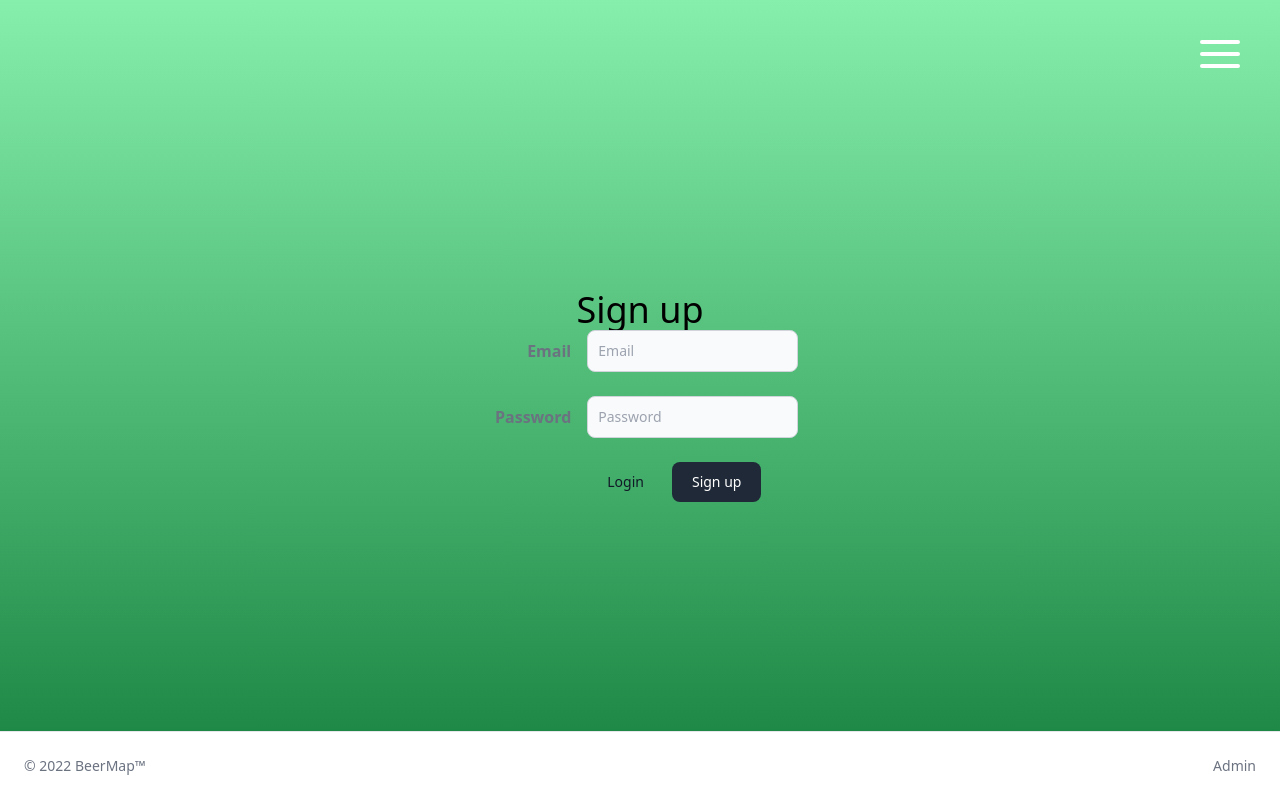
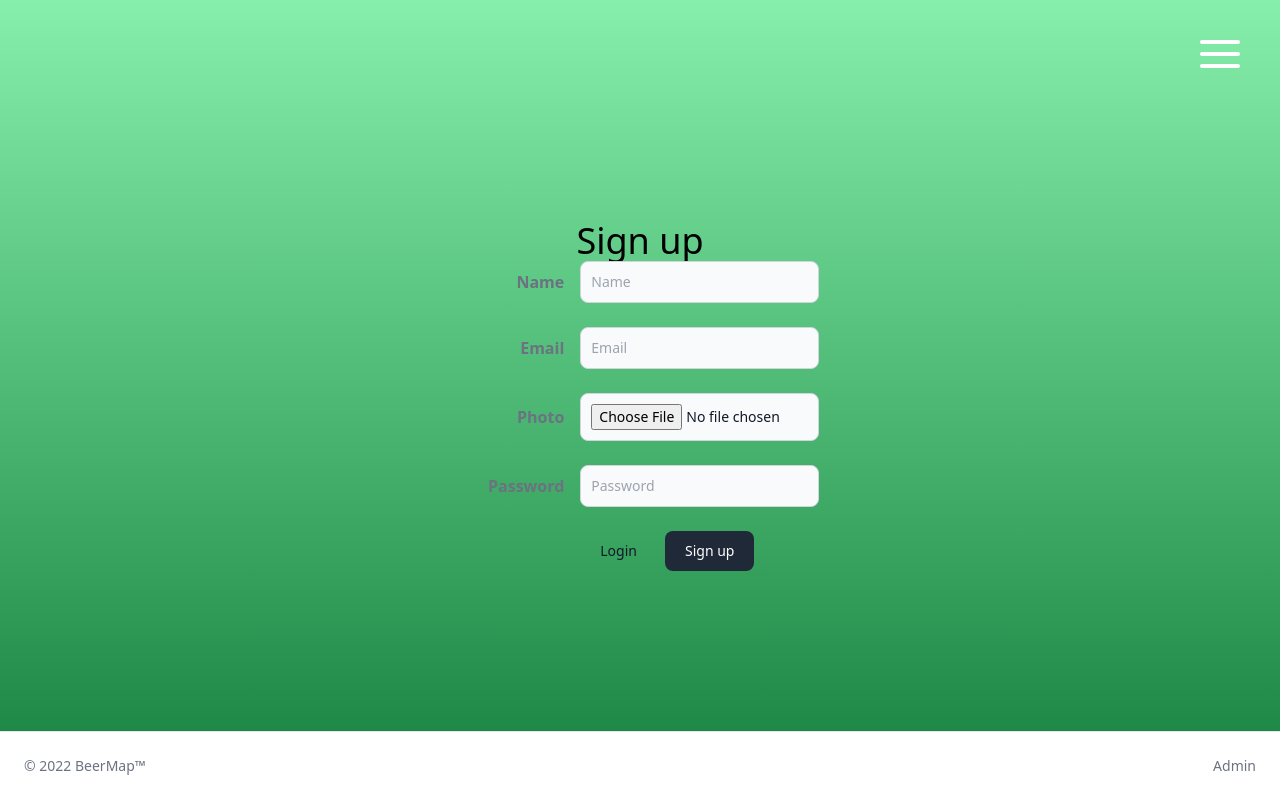
Before and after one commit to FransGPasse/Malmo-Beermap, a React (Vite) app: page /adminsignup in a window 1280 px wide. Built offline with nearby package versions, Linux system fonts and the light colour scheme; no server answers.

Commit message:
Creating doc and uploading profile picture when a user signs up

```diff
--- a/src/components/AdminSignUpForm.jsx
+++ b/src/components/AdminSignUpForm.jsx
@@ -4,11 +4,23 @@ import { Link, useNavigate } from "react-router-dom"
 
 const AdminSignUpForm = () => {
   const emailRef = useRef()
+  const nameRef = useRef()
   const passwordRef = useRef()
+  const photoRef = useRef()
+  const [photo, setPhoto] = useState(false)
   const [error, setError] = useState(null)
   const [loading, setLoading] = useState(false)
   const { signup } = useAuthContext()
   const navigate = useNavigate()
+
+  const handleFileChange = (e) => {
+    if (!e.target.files.length) {
+      setPhoto(null)
+      return
+    }
+    setPhoto(e.target.files[0])
+    console.log("Chosen photo", e.target.files[0])
+  }
 
   //Funktion som hanterar när vårt formulär submittas
   const handleSubmit = async (e) => {
@@ -24,7 +36,12 @@ const AdminSignUpForm = () => {
       setLoading(true)
 
       //Signar upp användaren med värdena från input-referenserna
-      await signup(emailRef.current.value, passwordRef.current.value)
+      await signup(
+        emailRef.current.value,
+        passwordRef.current.value,
+        nameRef.current.value,
+        photo
+      )
 
       /*       //Sätter displayname och foto
       await setDisplayNameAndPhoto(displayNameRef.current.value, photo) */
@@ -56,6 +73,25 @@ const AdminSignUpForm = () => {
                   className="block text-gray-500 font-bold md:text-right mb-1 md:mb-0 pr-4"
                   htmlFor="inline-email"
                 >
+                  Name
+                </label>
+              </div>
+              <div className="md:w-2/3">
+                <input
+                  className="bg-gray-50 border border-gray-300 text-gray-900 text-sm rounded-lg focus:ring-blue-500 focus:border-blue-500 block w-full p-2.5 dark:bg-gray-700 dark:border-gray-600 dark:placeholder-gray-400 dark:text-white dark:focus:ring-blue-500 dark:focus:border-blue-500"
+                  type="text"
+                  placeholder="Name"
+                  ref={nameRef}
+                  required
+                />
+              </div>
+            </div>
+            <div className="md:flex md:items-center mb-6">
+              <div className="md:w-1/3">
+                <label
+                  className="block text-gray-500 font-bold md:text-right mb-1 md:mb-0 pr-4"
+                  htmlFor="inline-email"
+                >
                   Email
                 </label>
               </div>
@@ -66,6 +102,24 @@ const AdminSignUpForm = () => {
                   placeholder="Email"
                   ref={emailRef}
                   required
+                />
+              </div>
+            </div>
+            <div className="md:flex md:items-center mb-6">
+              <div className="md:w-1/3">
+                <label
+                  className="block text-gray-500 font-bold md:text-right mb-1 md:mb-0 pr-4"
+                  htmlFor="inline-email"
+                >
+                  Photo
+                </label>
+              </div>
+              <div className="md:w-2/3">
+                <input
+                  className="bg-gray-50 border border-gray-300 text-gray-900 text-sm rounded-lg focus:ring-blue-500 focus:border-blue-500 block w-full p-2.5 dark:bg-gray-700 dark:border-gray-600 dark:placeholder-gray-400 dark:text-white dark:focus:ring-blue-500 dark:focus:border-blue-500"
+                  type="file"
+                  ref={photoRef}
+                  onChange={handleFileChange}
                 />
               </div>
             </div>
--- a/src/contexts/AuthContext.jsx
+++ b/src/contexts/AuthContext.jsx
@@ -6,7 +6,9 @@ import {
   signOut,
   onAuthStateChanged,
 } from "firebase/auth"
-import { auth, storage } from "../firebase"
+import { auth, db, storage } from "../firebase"
+import { ref, getDownloadURL, uploadBytes } from "firebase/storage"
+import { doc, setDoc } from "firebase/firestore"
 
 //Skapar kontext med hjälp av hooken createContext
 const AuthContext = createContext()
@@ -22,8 +24,40 @@ const AuthContextProvider = ({ children }) => {
   const [userEmail, setUserEmail] = useState(null)
   const [loading, setLoading] = useState(false)
 
-  const signup = (email, password) => {
-    return createUserWithEmailAndPassword(auth, email, password)
+  const signup = async (email, password, name, photo) => {
+    //Create the user
+    await createUserWithEmailAndPassword(auth, email, password)
+
+    //Upload the photo to storage
+    if (photo) {
+      const fileRef = ref(
+        storage,
+        `profilepictures/${auth.currentUser.email}/${photo.name}`
+      )
+
+      console.log("auth.currentUser", auth.currentUser)
+      console.log("Photo", photo)
+      console.log("fileRef", fileRef)
+      //Upload the profile picture to storage
+      const uploadResult = await uploadBytes(fileRef, photo)
+
+      console.log("uploadResult", uploadResult)
+
+      //Get URL
+      const photoURL = await getDownloadURL(uploadResult.ref)
+      console.log("photoURL", photoURL)
+
+      if (photoURL) {
+        //Create a user document
+        const docRef = doc(db, "users", auth.currentUser.uid)
+        await setDoc(docRef, {
+          name: name,
+          email: email,
+          profilePicture: photoURL,
+          admin: false,
+        })
+      }
+    }
   }
 
   const login = (email, password) => {
```
